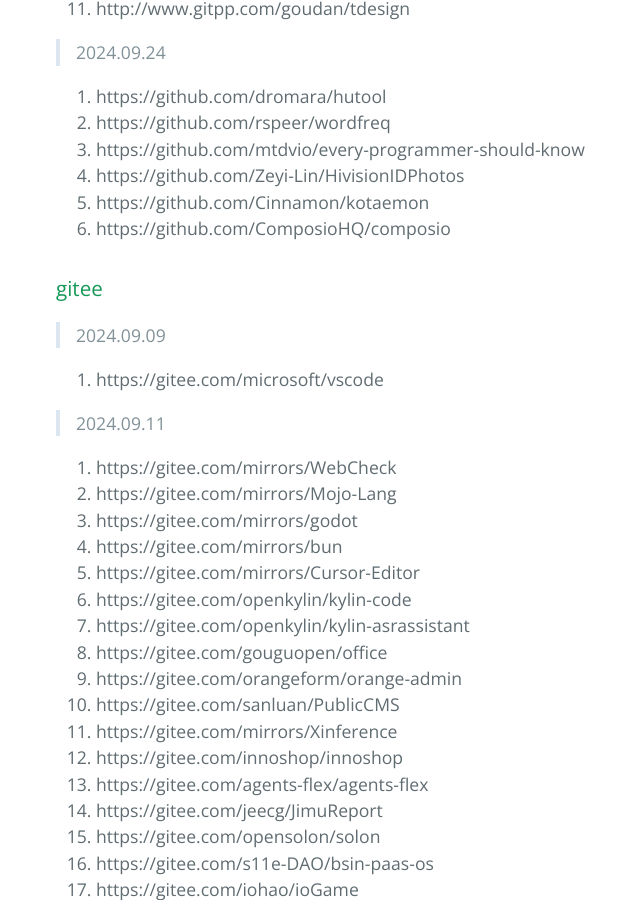
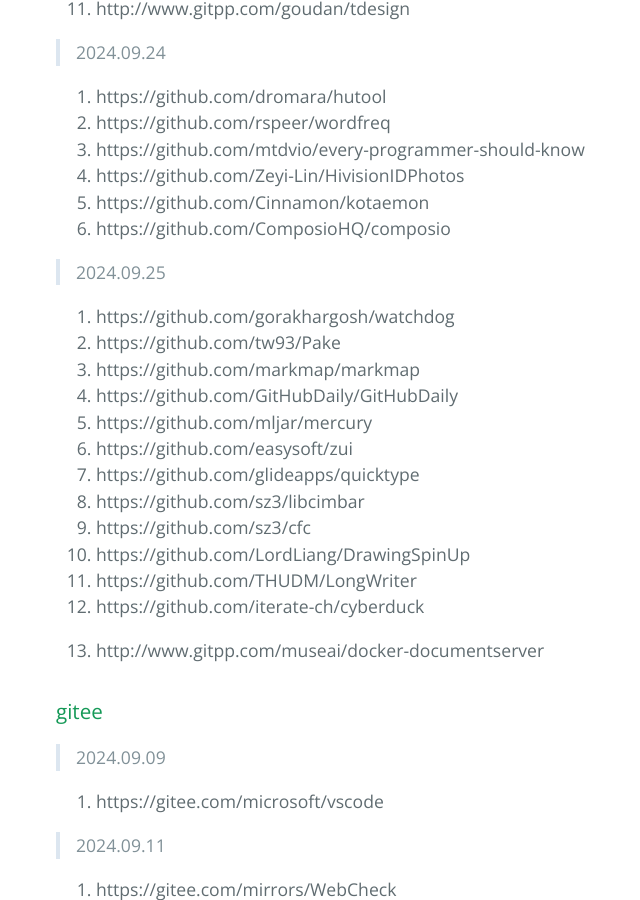
Before and after one commit to xhp/xhp.github.io, a Jekyll site: the page built from index.md, in a window 1280 px wide and 900 px high, scrolled down 6284 px. Shown: the whole window, without its empty margins (168-808 px from the left). Built offline with Jekyll 4.4.1, drawn with Linux system fonts in a browser that asks for light colours; our own code applies the rules of GitHub Pages for plain Markdown files; some of the changed text lies outside the part shown.

Commit message:
2024.09.25

```diff
--- a/index.md
+++ b/index.md
@@ -245,6 +245,25 @@ layout: default
 5. https://github.com/Cinnamon/kotaemon
 6. https://github.com/ComposioHQ/composio
 
+> 2024.09.25
+
+1. https://github.com/gorakhargosh/watchdog
+2. https://github.com/tw93/Pake
+3. https://github.com/markmap/markmap
+4. https://github.com/GitHubDaily/GitHubDaily
+5. https://github.com/mljar/mercury
+6. https://github.com/easysoft/zui
+7. https://github.com/glideapps/quicktype
+8. https://github.com/sz3/libcimbar
+9. https://github.com/sz3/cfc
+10. https://github.com/LordLiang/DrawingSpinUp
+11. https://github.com/THUDM/LongWriter
+12. https://github.com/iterate-ch/cyberduck
+
+6. http://www.gitpp.com/museai/docker-documentserver
+
+
+
 
 
 ### [](#header-3) gitee
@@ -487,6 +506,10 @@ layout: default
 - [neovim](https://neovim.io/)
 - [tdesign](https://tdesign.tencent.com/)
 - [hutool](https://www.hutool.cn/)
+- [libreoffice](https://www.libreoffice.org/)
+- [openzui](https://www.openzui.com/)
+- [quicktype](https://app.quicktype.io/)
+- [CyberDuck](https://cyberduck.io/)
 
 - [clound tencent](https://cloud.tencent.com/)
 - [google cn](https://developers.google.cn/)
```
